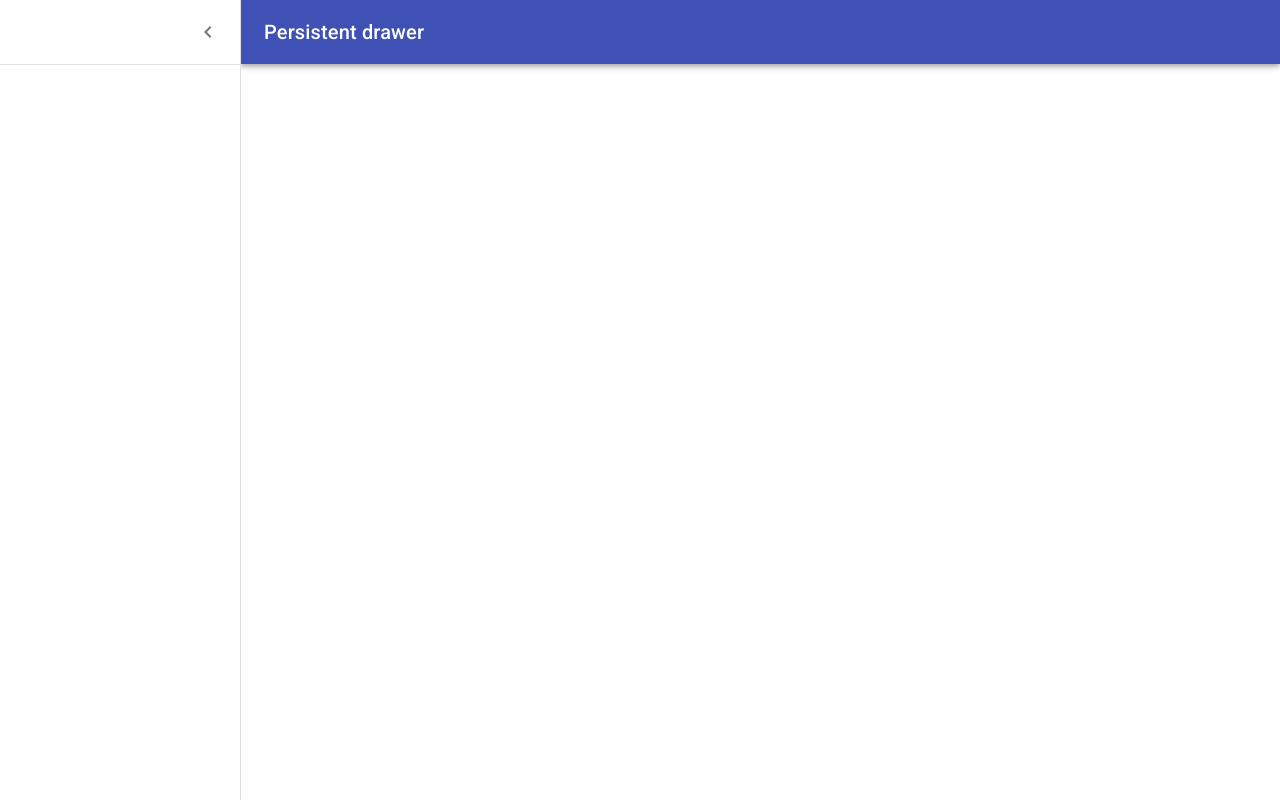
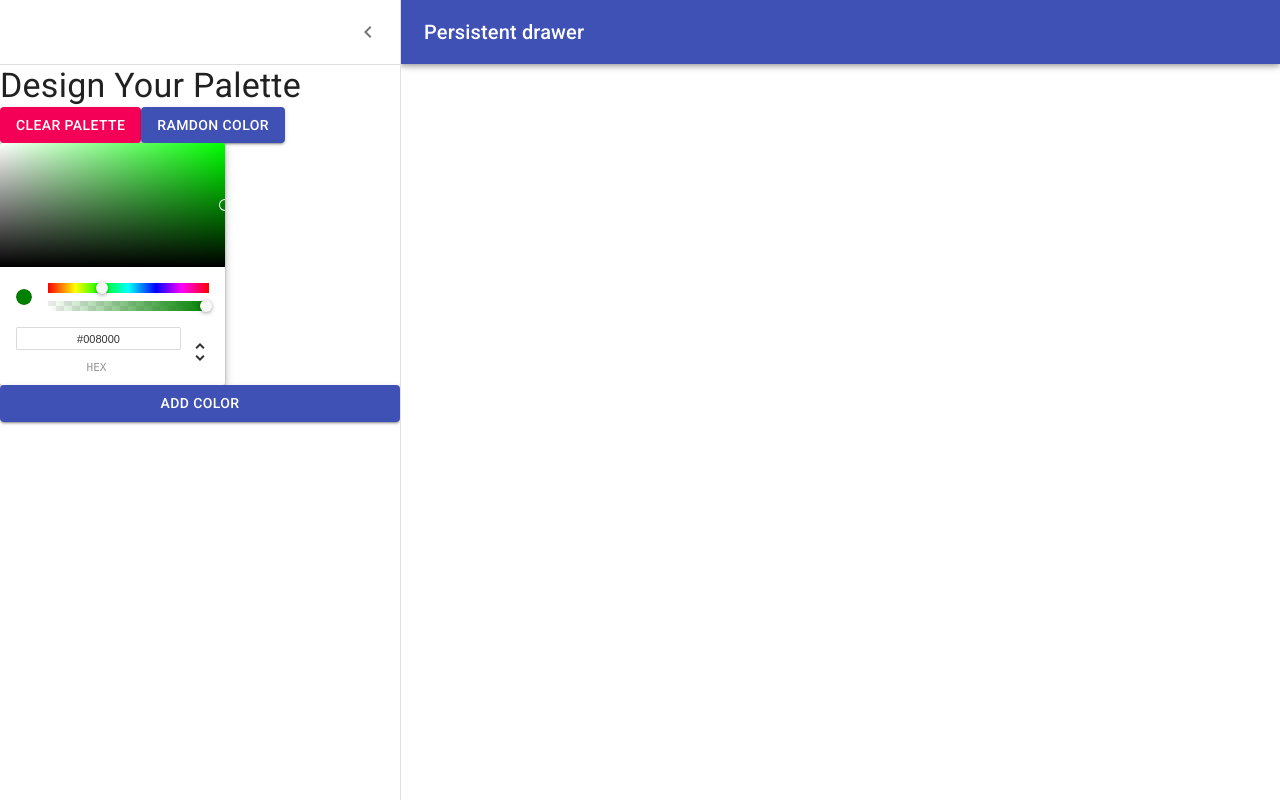
Before and after one commit to Ferakan/massive_color_project, a React (Create React App) app: page /palette/new in a window 1280 px wide. Built offline with nearby package versions, Linux system fonts and the light colour scheme.

Commit message:
Added Drawer and ColorPicker

```diff
--- a/src/App/PaletteForm/PaletteForm.js
+++ b/src/App/PaletteForm/PaletteForm.js
@@ -10,6 +10,7 @@ import Button from "@material-ui/core/Button";
 import AppBar from '@material-ui/core/AppBar';
 import Toolbar from '@material-ui/core/Toolbar';
 import MenuIcon from '@material-ui/icons/Menu';
+import {ChromePicker} from 'react-color';
 
 import styles from "./PaletteFormStyles";
 
@@ -34,7 +35,7 @@ class PaletteForm extends Component {
   };
 
   render() {
-    const { classes, theme } = this.props;
+    const { classes } = this.props;
     const { open } = this.state;
     return (
       <div className={classes.root}>
@@ -74,7 +75,42 @@ class PaletteForm extends Component {
             </IconButton>
           </div>
           <Divider />
+          <Typography variant="h4" >
+            Design Your Palette
+          </Typography>
+          <div>
+            <Button
+              variant="contained"
+              color="secondary"
+            >
+              Clear Palette
+            </Button>
+            <Button
+              variant="contained"
+              color="primary"
+            >
+              Ramdon Color
+            </Button>
+          </div>
+          <ChromePicker
+            color="green"
+            onChangeComplete={(newColor) => console.log(newColor)}
+
+          />
+          <Button
+            variant="contained"
+            color="primary"
+          >
+            Add Color
+          </Button>
         </Drawer>
+        <main
+          className={classNames(classes.content, {
+          [classes.contentShift]: open
+          })}
+        >
+          <div className={classes.drawerHeader} />
+        </main>
       </div>
     );
   }
--- a/src/App/PaletteForm/PaletteFormStyles.js
+++ b/src/App/PaletteForm/PaletteFormStyles.js
@@ -1,4 +1,4 @@
-const drawerWidth = 240;
+const drawerWidth = 400;
 
 const styles = theme => ({
   root: {
```
Also changed, not shown: package.json (+5 -4 lines), 1 other file (tests, documents, lock files or other folders).
